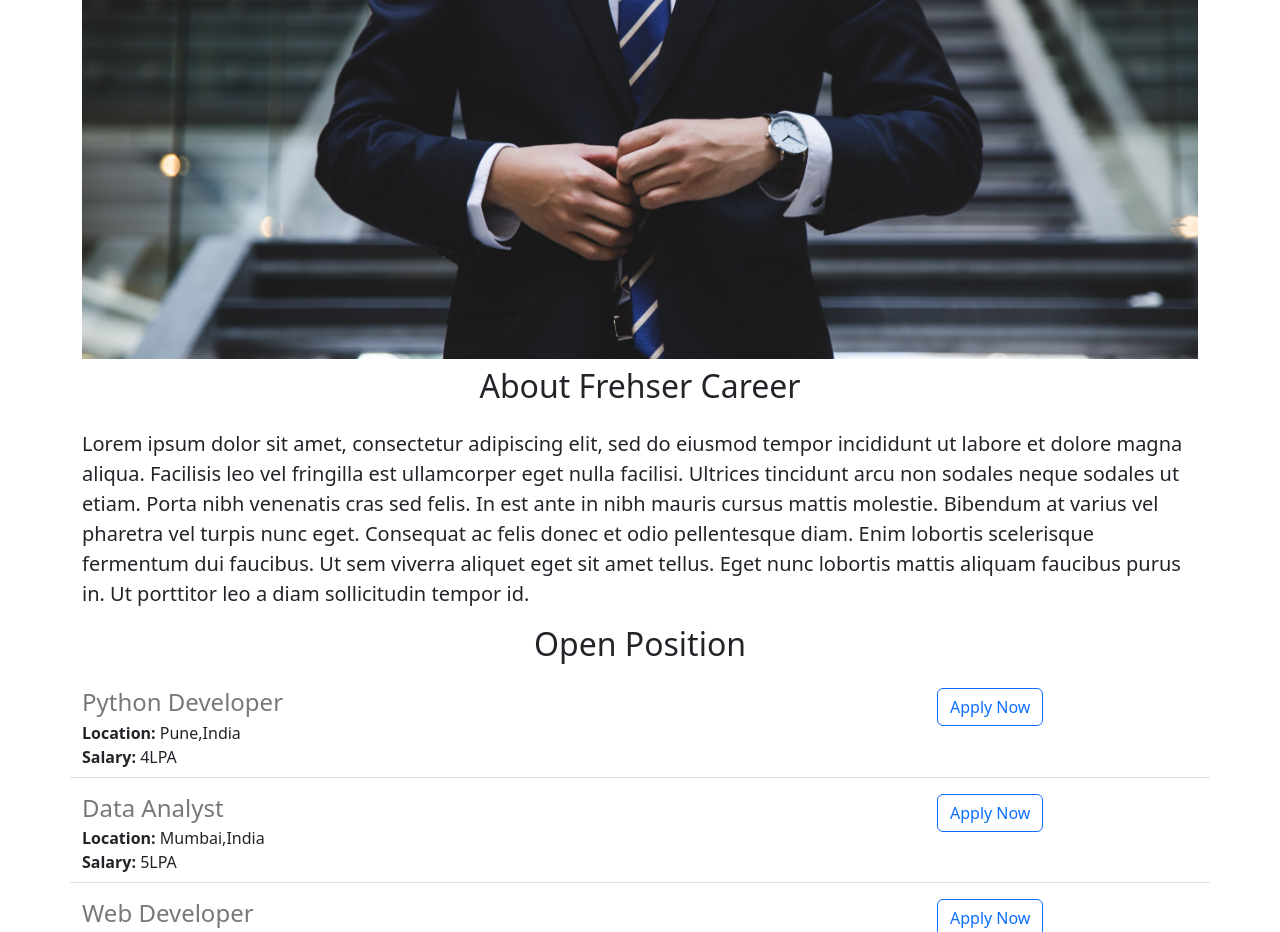
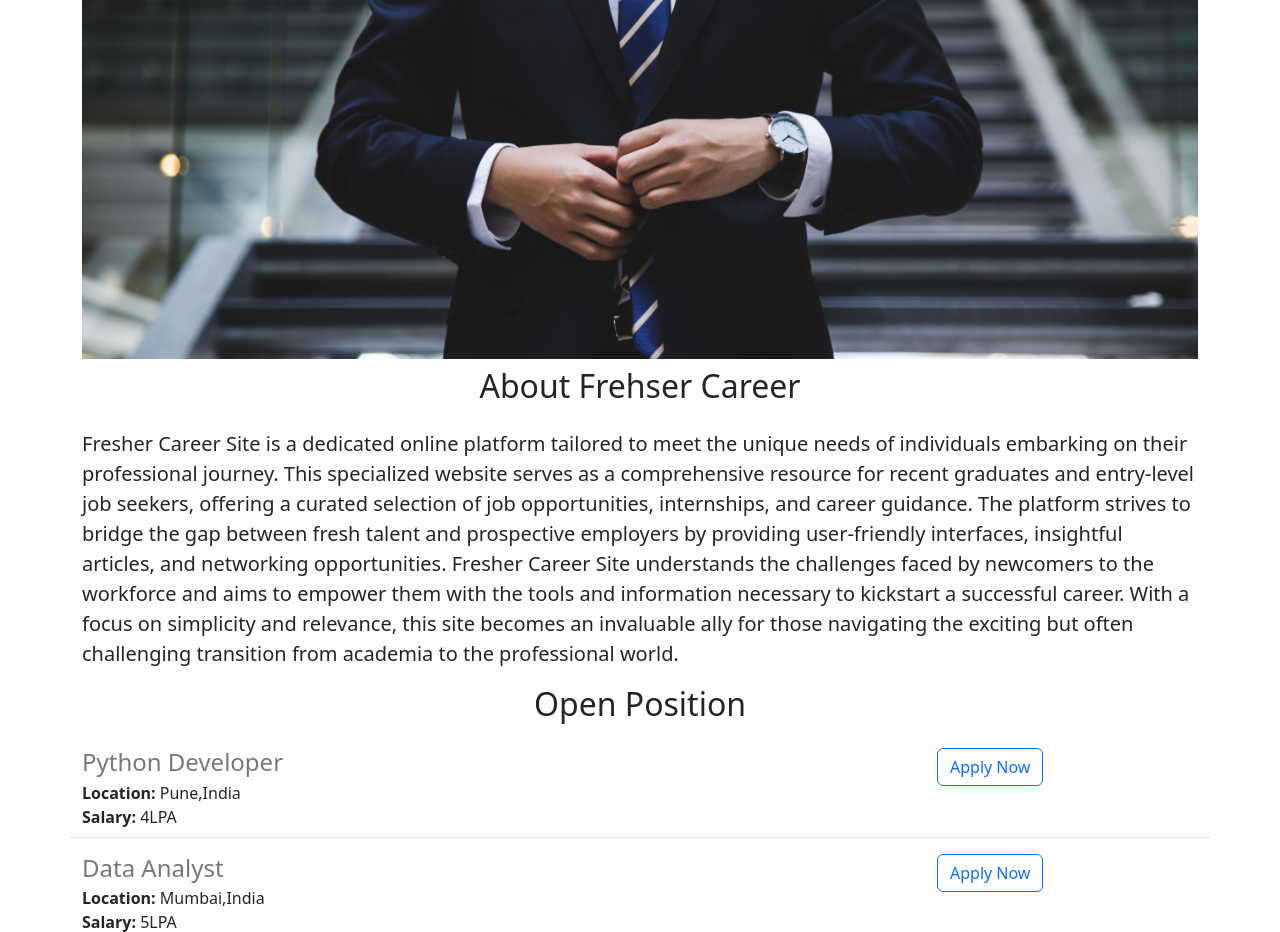
Before and after one commit to bina10/fresher-careers-website, a Flask app: page / in a window 1280 px wide. Shown: the part 57-989 px from the top of the page. Run offline with Flask 3, Linux system fonts and the light colour scheme.

Commit message:
made some changes

```diff
--- a/templates/home.html
+++ b/templates/home.html
@@ -24,7 +24,7 @@
     <img class ="img-fluid"id="banner"src ="https://fresher-careers-website.aditisapate.repl.co/static/baner.jpg" >
     <h2 class="text-center mt-2 mb-4">About Frehser Career</h2>
     <p class="lead">
-      Lorem ipsum dolor sit amet, consectetur adipiscing elit, sed do eiusmod tempor incididunt ut labore et dolore magna aliqua. Facilisis leo vel fringilla est ullamcorper eget nulla facilisi. Ultrices tincidunt arcu non sodales neque sodales ut etiam. Porta nibh venenatis cras sed felis. In est ante in nibh mauris cursus mattis molestie. Bibendum at varius vel pharetra vel turpis nunc eget. Consequat ac felis donec et odio pellentesque diam. Enim lobortis scelerisque fermentum dui faucibus. Ut sem viverra aliquet eget sit amet tellus. Eget nunc lobortis mattis aliquam faucibus purus in. Ut porttitor leo a diam sollicitudin tempor id.
+      Fresher Career Site is a dedicated online platform tailored to meet the unique needs of individuals embarking on their professional journey. This specialized website serves as a comprehensive resource for recent graduates and entry-level job seekers, offering a curated selection of job opportunities, internships, and career guidance. The platform strives to bridge the gap between fresh talent and prospective employers by providing user-friendly interfaces, insightful articles, and networking opportunities. Fresher Career Site understands the challenges faced by newcomers to the workforce and aims to empower them with the tools and information necessary to kickstart a successful career. With a focus on simplicity and relevance, this site becomes an invaluable ally for those navigating the exciting but often challenging transition from academia to the professional world.
 
 
     </p>
```
